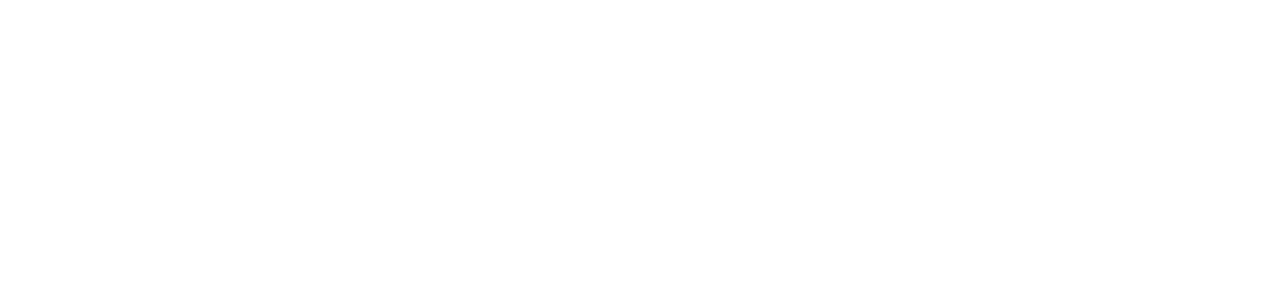
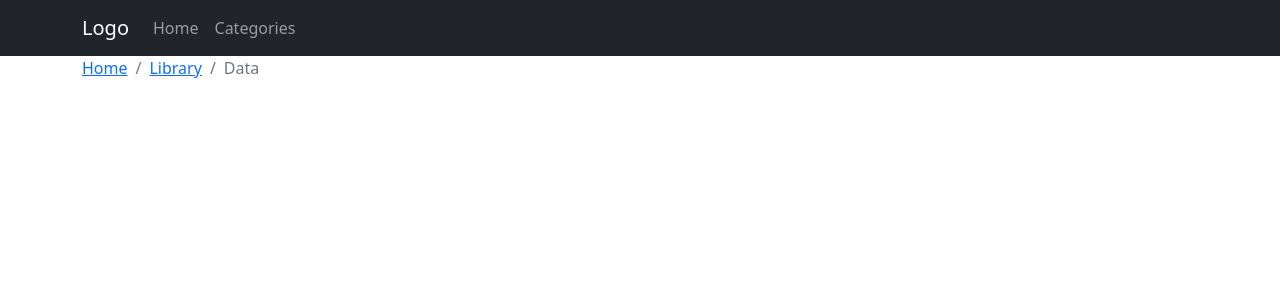
Before and after one commit to dimassekti/fe-cms-semina, a React (Create React App) app: page /categories in a window 1280 px wide. Before the commit this address had no page. Shown: the top 300 px of the page. Built offline with nearby package versions, Linux system fonts and the light colour scheme.

Commit message:
navbar and route fix
navbar and route fix

```diff
--- a/package.json
+++ b/package.json
@@ -9,7 +9,7 @@
     "axios": "^1.1.3",
     "bootstrap": "^5.2.2",
     "react": "^18.2.0",
-    "react-bootstrap": "^2.5.0",
+    "react-bootstrap": "^2.6.0",
     "react-dom": "^18.2.0",
     "react-router-dom": "^6.4.2",
     "react-scripts": "^5.0.1",
--- a/src/App.js
+++ b/src/App.js
@@ -1,15 +1,16 @@
 import { BrowserRouter, Routes, Route } from "react-router-dom";
-import AboutPage from "./pages/About";
 import HomePage from "./pages/Home";
+import CategoriesPage from "./pages/Categories";
 
-import Home from "./pages/Home";
+import Navbar from "./components/Navbar";
 
 function App() {
   return (
     <BrowserRouter>
+      <Navbar />
       <Routes>
         <Route path="" element={<HomePage />} />
-        <Route path="about" element={<AboutPage />} />
+        <Route path="categories" element={<CategoriesPage />} />
       </Routes>
     </BrowserRouter>
   );
--- /dev/null
+++ b/src/components/BreadCrumb/index.js
@@ -0,0 +1,15 @@
+import Breadcrumb from "react-bootstrap/Breadcrumb";
+
+function BreadcrumbExample() {
+  return (
+    <Breadcrumb>
+      <Breadcrumb.Item href="#">Home</Breadcrumb.Item>
+      <Breadcrumb.Item href="https://getbootstrap.com/docs/4.0/components/breadcrumb/">
+        Library
+      </Breadcrumb.Item>
+      <Breadcrumb.Item active>Data</Breadcrumb.Item>
+    </Breadcrumb>
+  );
+}
+
+export default BreadcrumbExample;
--- a/src/components/NavLink/index.js
+++ b/src/components/NavLink/index.js
@@ -1,10 +1,14 @@
 import React from "react";
+import { Nav } from "react-bootstrap";
 import { Link } from "react-router-dom";
+import { useNavigate } from "react-router-dom";
 
 export default function NavLink({ to, children }) {
-  return (
-    <li>
-      <Link to={to}>{children}</Link>
-    </li>
-  );
+  const navigate = useNavigate();
+
+  const action = (to) => {
+    navigate(to);
+  };
+
+  return <Nav.Link onClick={() => action(to)}>{children}</Nav.Link>;
 }
--- a/src/components/Navbar/index.js
+++ b/src/components/Navbar/index.js
@@ -2,16 +2,16 @@
 import { Navbar } from "react-bootstrap";
 import { Nav } from "react-bootstrap";
 import { Container } from "react-bootstrap";
+import NavLink from "../NavLink";
 
 export default function Header() {
   return (
     <Navbar bg="dark" variant="dark">
       <Container>
-        <Navbar.Brand href="#home">Navbar</Navbar.Brand>
+        <Navbar.Brand href="/">Logo</Navbar.Brand>
         <Nav className="me-auto">
-          <Nav.Link href="#home">Home</Nav.Link>
-          <Nav.Link href="#features">Features</Nav.Link>
-          <Nav.Link href="#pricing">Pricing</Nav.Link>
+          <NavLink to="/">Home</NavLink>
+          <NavLink to="/categories">Categories</NavLink>
         </Nav>
       </Container>
     </Navbar>
--- a/src/pages/Categories/index.js
+++ b/src/pages/Categories/index.js
@@ -0,0 +1,11 @@
+import React from "react";
+import { Container } from "react-bootstrap";
+import Breadcrumb from "../../components/BreadCrumb";
+
+export default function CategoriesPage() {
+  return (
+    <Container>
+      <Breadcrumb />
+    </Container>
+  );
+}
--- a/src/pages/Home/index.js
+++ b/src/pages/Home/index.js
@@ -1,6 +1,6 @@
 import axios from "axios";
 import React, { useState, useEffect } from "react";
-import Header from "../../components/Navbar";
+// import Header from "../../components/Navbar";
 
 export default function HomePage() {
   const [data, setData] = useState([]);
@@ -69,7 +69,6 @@
 
   return (
     <div>
-      <Header />
       {error.status && <p style={{ color: "red" }}>{error.msg}</p>}
       <input
         type="text"
```
Also changed, not shown: 1 other file (tests, documents, lock files or other folders).
